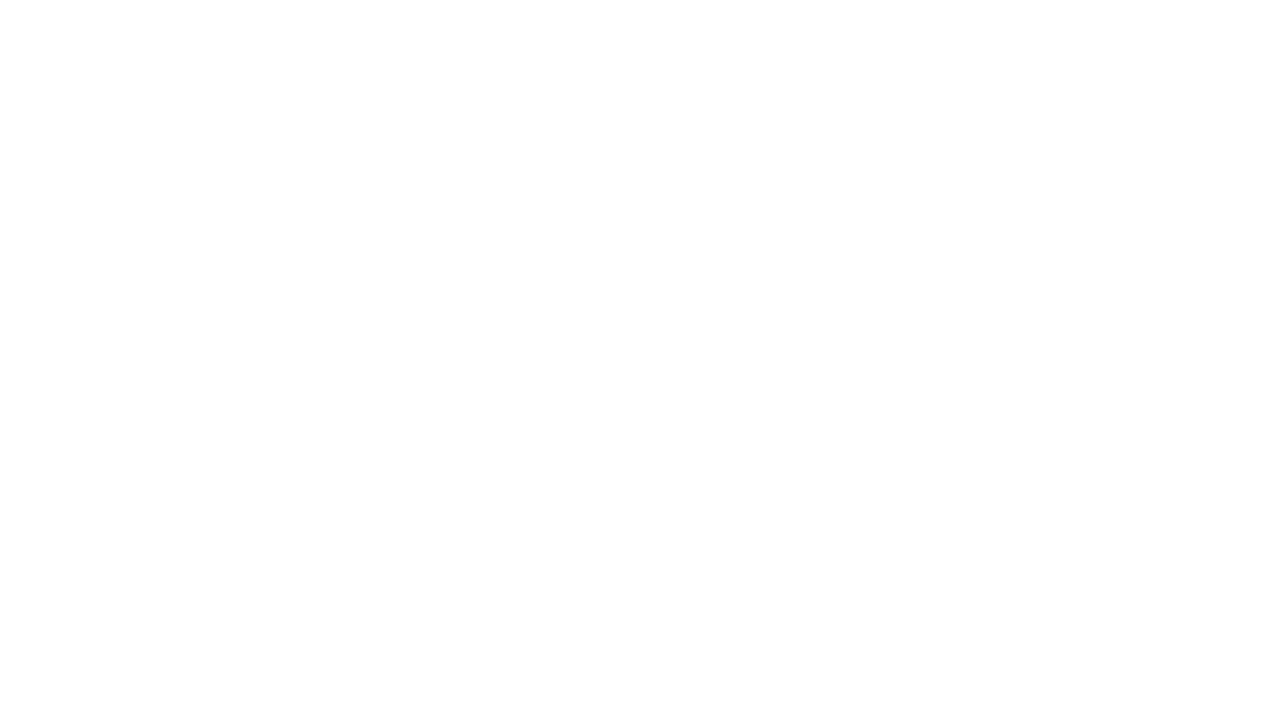
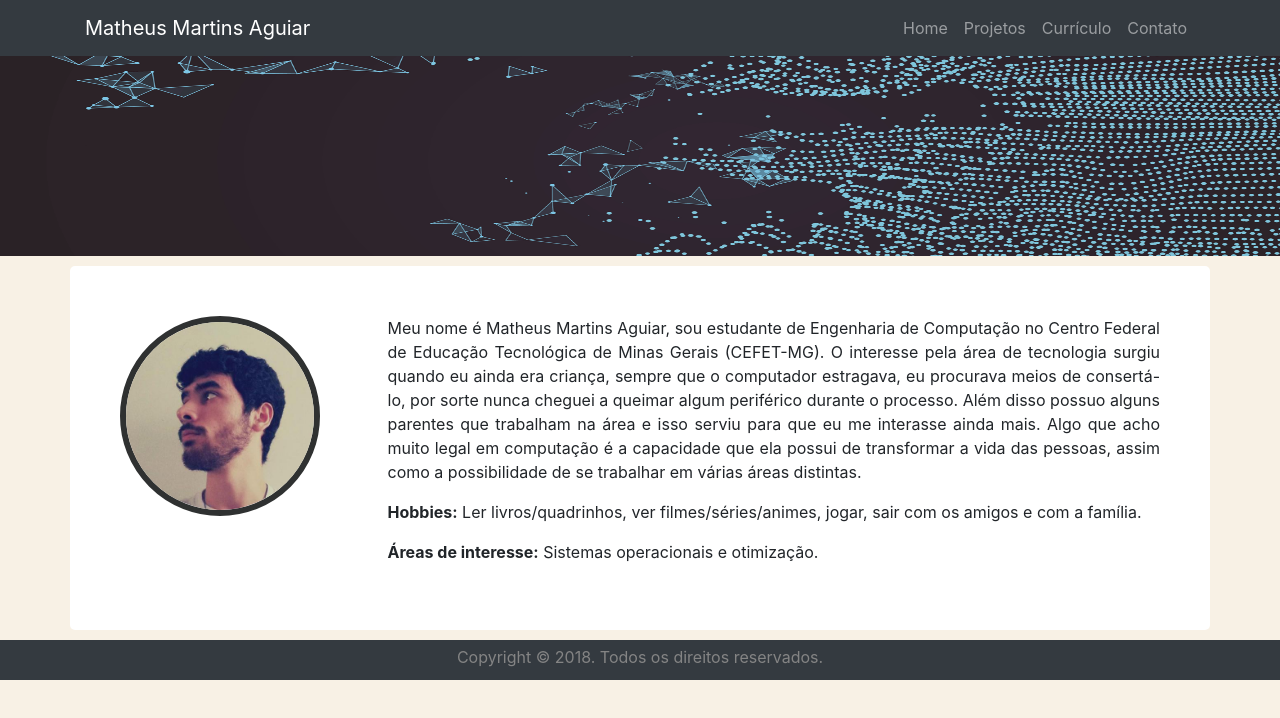
Before and after one commit to Airak/cefet-web-portifolio, a plain HTML site: page index.html in a window 1280 px wide. Drawn offline with nearby package versions, Linux system fonts and the light colour scheme.

Commit message:
Barra de navegação, footer e conteúdo inicial da home

```diff
--- /dev/null
+++ b/css/index.css
@@ -0,0 +1,29 @@
+.container-conteudo{
+	padding: 50px;
+	background-color: white;
+	border-radius: 5px;
+	margin-top: 10px;
+	margin-bottom: 10px;
+}
+
+.container-conteudo p{
+	text-align: justify;
+}
+
+#img_header{
+	display: block;
+	position: relative;
+	width: 100%;
+	height: 200px;/*245*/
+	padding: 0px;
+}
+
+#img_user{
+	/*position: absolute;
+	top: 115px;
+	margin-left: 50px;*/
+	border-radius: 50%;
+	border: 6px solid #2f3131;
+	height: 200px;
+	width: 200px;
+}
--- a/css/styles.css
+++ b/css/styles.css
@@ -0,0 +1,23 @@
+body{
+	background-color: #f8f1e5;
+}
+
+a{
+	outline: none;
+}
+
+.nopadding {
+   padding: 0px !important;
+   margin: 0px !important;
+}
+
+footer{
+	background-color: #343a40;
+	height: 5vh;
+	text-align: center;
+	padding-top: 5px;
+}
+
+.rodape-conteudo{
+	color: #848484;
+}
--- a/index.html
+++ b/index.html
@@ -1,9 +1,91 @@
 <!DOCTYPE html>
+
+<html lang="pt-br">
 <html>
 <head>
 	<title>Home</title>
+	<!-- Bootstrap -->
+    <link rel="stylesheet" href="https://stackpath.bootstrapcdn.com/bootstrap/4.1.3/css/bootstrap.min.css" integrity="sha384-MCw98/SFnGE8fJT3GXwEOngsV7Zt27NXFoaoApmYm81iuXoPkFOJwJ8ERdknLPMO" crossorigin="anonymous">
+	<script src="https://stackpath.bootstrapcdn.com/bootstrap/4.1.3/js/bootstrap.min.js" integrity="sha384-ChfqqxuZUCnJSK3+MXmPNIyE6ZbWh2IMqE241rYiqJxyMiZ6OW/JmZQ5stwEULTy" crossorigin="anonymous"></script>
+	<script src="https://code.jquery.com/jquery-3.3.1.slim.min.js" integrity="sha384-q8i/X+965DzO0rT7abK41JStQIAqVgRVzpbzo5smXKp4YfRvH+8abtTE1Pi6jizo" crossorigin="anonymous"></script>
+	<script src="https://cdnjs.cloudflare.com/ajax/libs/popper.js/1.14.3/umd/popper.min.js" integrity="sha384-ZMP7rVo3mIykV+2+9J3UJ46jBk0WLaUAdn689aCwoqbBJiSnjAK/l8WvCWPIPm49" crossorigin="anonymous"></script>
+	<!-- Font Awesome -->
+	<link rel="stylesheet" href="https://use.fontawesome.com/releases/v5.3.1/css/all.css" integrity="sha384-mzrmE5qonljUremFsqc01SB46JvROS7bZs3IO2EmfFsd15uHvIt+Y8vEf7N7fWAU" crossorigin="anonymous">
+	<link rel="stylesheet" type="text/css" href="css/index.css">
+	<link rel="stylesheet" type="text/css" href="css/styles.css">
+	<meta charset="UTF-8">
 </head>
 <body>
-
+	<div class="container-fluid">
+		<div class="row">
+			<div class="container-fluid">
+				<div class="row">
+					<div class="col-md-12  nopadding">
+						<nav class="navbar navbar-expand-md navbar-dark bg-dark">
+							<div class="container">
+							<div class="navbar-collapse collapse w-100 order-1 order-md-0 dual-collapse2">
+								<ul class="navbar-nav mr-auto">
+									<a class="navbar-brand mx-auto" href="#">Matheus Martins Aguiar</a>
+									<button class="navbar-toggler" type="button" data-toggle="collapse" data-target=".dual-collapse2">
+										<span class="navbar-toggler-icon"></span>
+									</button>
+								</ul>
+							</div>
+							<div class="navbar-collapse collapse w-100 order-3 dual-collapse2">
+								<ul class="navbar-nav ml-auto">
+									<li class="nav-item">
+										<a class="nav-link" href="home.html">Home</a>
+									</li>
+									<li class="nav-item">
+										<a class="nav-link" href="projetos.html">Projetos</a>
+									</li>
+									<li class="nav-item">
+										<a class="nav-link" href="curriculo.html">Currículo</a>
+									</li>
+									<li class="nav-item">
+										<a class="nav-link" href="contato.html">Contato</a>
+									</li>
+								</ul>
+							</div></div>
+						</nav>
+					</div>
+				</div>
+				<div class="row">
+					<div class="col-md-12 nopadding">
+						<div id="header">
+							<img id="img_header" class="img-fluid" src="media/Header/4-prototyping-process-models-header.png" alt="Imagem do header">
+						</div>
+					</div>
+				</div>
+				<div class="row">
+					<div class="container container-conteudo">
+						<div class="row">
+							<div class="col-3">
+								<img id="img_user" src="media/matheus.jpeg" alt="Imagem de usuário">
+							</div>
+							<div class="col">
+								<p>
+									Meu nome é Matheus Martins Aguiar, sou estudante de Engenharia de Computação no Centro Federal de Educação Tecnológica de Minas Gerais (CEFET-MG). O interesse pela área de tecnologia surgiu quando eu ainda era criança, sempre que o computador estragava, eu procurava meios de consertá-lo, por sorte nunca cheguei a queimar algum periférico durante o processo. Além disso possuo alguns parentes que trabalham na área e isso serviu para que eu me interasse ainda mais. Algo que acho muito legal em computação é a capacidade que ela possui de transformar a vida das pessoas, assim como a possibilidade de se trabalhar em várias áreas distintas.
+								</p>
+								<p>
+									<strong>Hobbies:</strong> Ler livros/quadrinhos, ver filmes/séries/animes, jogar, sair com os amigos e com a família.
+								</p>
+								<p>
+									<strong>Áreas de interesse:</strong> Sistemas operacionais e otimização.
+								</p>
+							</div>
+						</div>
+					</div>
+				</div>
+				<div class="row">
+					<div class="col-md-12 nopadding">
+						<footer>
+							<span class="rodape-conteudo"> Copyright © 2018. Todos os direitos reservados. </span>
+						</footer>
+					</div>
+				</div>
+			</div>
+		</div>
+	</div>
 </body>
 </html>
```
Also changed, not shown: media/Header/35762.jpg (added), media/Header/36220.jpg (added), media/Header/37384.png (added), media/Header/4-prototyping-process-models-header.png (added), media/Header/40870.jpg (added), media/Header/46321.jpg (added), media/Header/46648.jpg (added), media/Header/C3FyFlHUcAAOsi1.png (added), media/Header/DJ7aKzAVYAA0gk0.jpg (added), media/Header/IMG_20170821_221413.jpg (added), media/Header/darth_vader_mask_star_wars.png (added), media/Header/development.jpg (added), media/Header/sw_header.jpg (added), media/matheus.jpeg (added).
